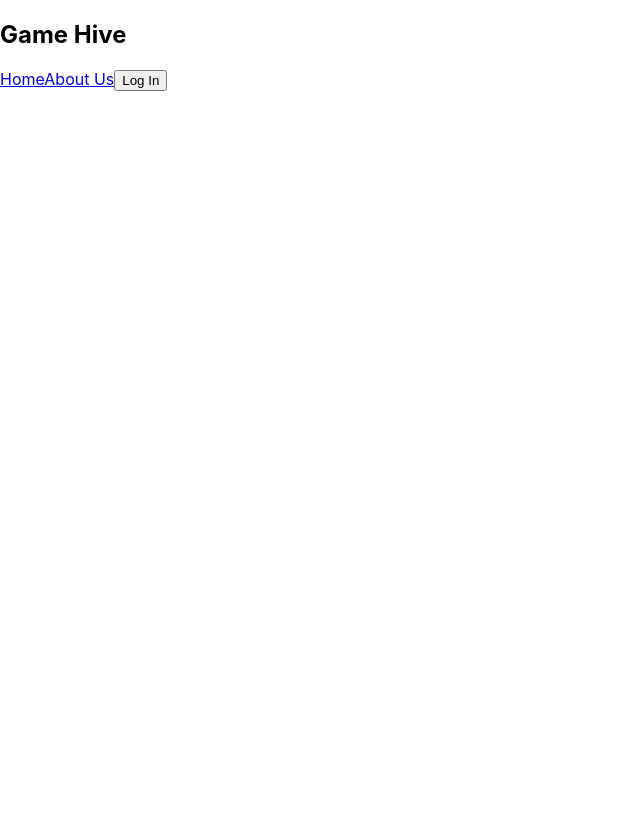
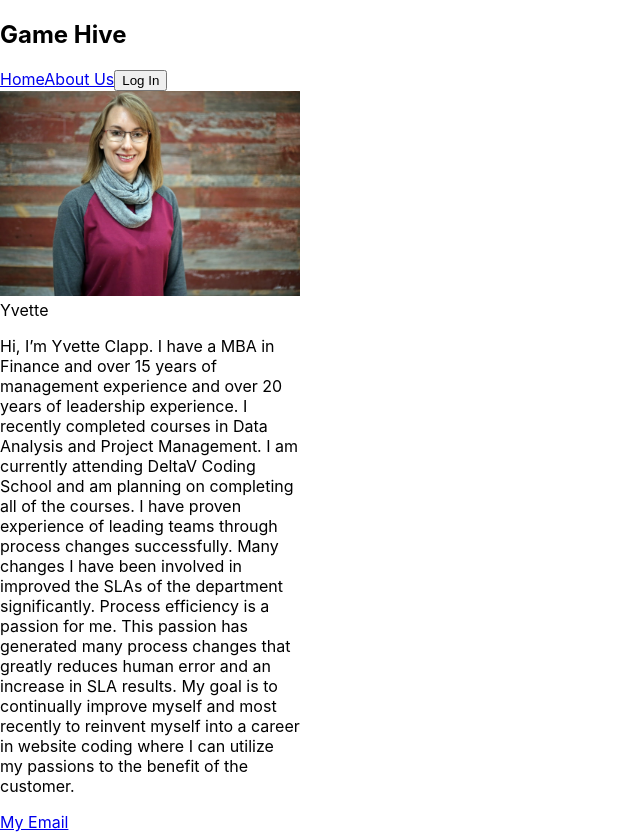
Before and after one commit to 301FinalProject/FrontEnd, a React (Create React App) app: page /aboutUs in a window 1280 px wide. Shown: the whole page, without its empty margins (0-640 px from the left). Before the commit the page ends 800 px from the top, so only its background shows below. Built offline with nearby package versions, Linux system fonts and the light colour scheme.

Commit message:
added to the bio page

```diff
--- a/src/App.js
+++ b/src/App.js
@@ -4,6 +4,8 @@ import { withAuth0 } from '@auth0/auth0-react';
 import LogoutButton from './LogoutButton'
 import Loader from "react-loader-spinner";
 import React from 'react';
+import {Card, Container} from 'react-bootstrap';
+import yvette from './images/yvette.jpeg';
 import {
   BrowserRouter as Router,
   Switch,
@@ -63,6 +65,21 @@ render() {
           <Route exact path="/">
             <h2>Home</h2>
           </Route>
+          <Route path="/aboutUs">
+            <Container fluid>
+              <Card style={{ width: '300px' }}>
+                <Card.Img variant="top" width="300px" src={yvette} alt="yvette" />
+                  <Card.Body>
+                  <Card.Title>Yvette</Card.Title>
+                    <Card.Text>Hi, I’m Yvette Clapp.  I have a MBA in Finance and over 15 years of management experience and over 20 years of leadership experience. I recently completed courses in Data Analysis and Project Management.  I am currently attending DeltaV Coding School and am planning on completing all of the courses.
+                    I have proven experience of leading teams through process changes successfully.  Many changes I have been involved in improved the SLAs of the department significantly.  Process efficiency is a passion for me.  This passion has generated many process changes that greatly reduces human error and an increase in SLA results.
+                    My goal is to continually improve myself and most recently to reinvent myself into a career in website coding where I can utilize my passions to the benefit of the customer.
+                    </Card.Text>
+                    <Card.Link href="https://www.yahoo.com/ymclapp">My Email</Card.Link>
+                  </Card.Body>
+                </Card>
+            </Container>
+          </Route>
         </Switch>
       </Router>
     </>
```
Also changed, not shown: src/images/yvette.jpeg (added).
